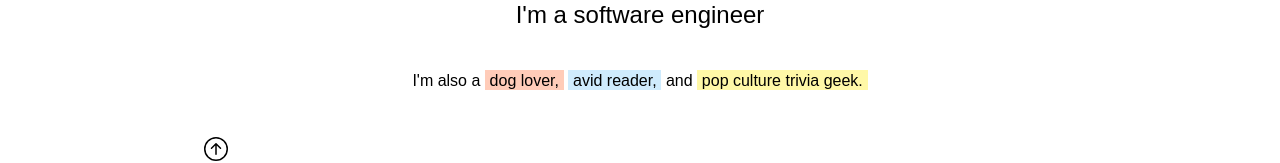
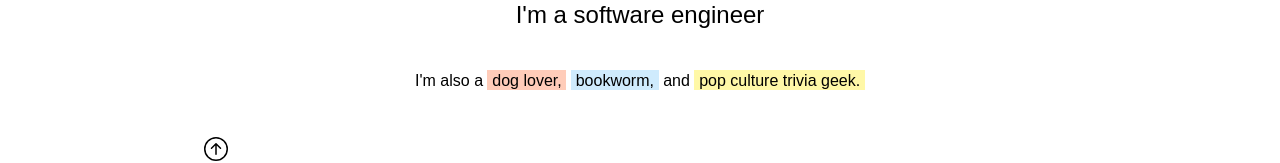
Before and after one commit to jlandis320/portfolio, a React (Create React App) app: page / in a window 1280 px wide. Shown: the part 511-674 px from the top of the page. Built offline with nearby package versions, Linux system fonts and the light colour scheme; grey boxes are pictures that could not be loaded; a web font is replaced by a local one.

Commit message:
updates home

```diff
--- a/src/components/Home/Home.jsx
+++ b/src/components/Home/Home.jsx
@@ -11,7 +11,7 @@ const Home = ({ projects }) => {
           <h1>Hi, I'm <span className={styles.nameHighlight}> Jess Landis </span></h1>
           <img src={headshot} className={styles.pic} alt="jess"></img>
           <h2>I'm a software engineer</h2>
-          <p style={{lineHeight: "2em"}}>I'm also a <span className={styles.dogHighlight}>dog lover,</span> <span className={styles.readHighlight}>avid reader,</span> and <span className={styles.triviaHighlight}>pop culture trivia geek.</span></p>
+          <p style={{lineHeight: "2em"}}>I'm also a <span className={styles.dogHighlight}>dog lover,</span> <span className={styles.readHighlight}>bookworm,</span> and <span className={styles.triviaHighlight}>pop culture trivia geek.</span></p>
       </div>
     </>
   );
```
